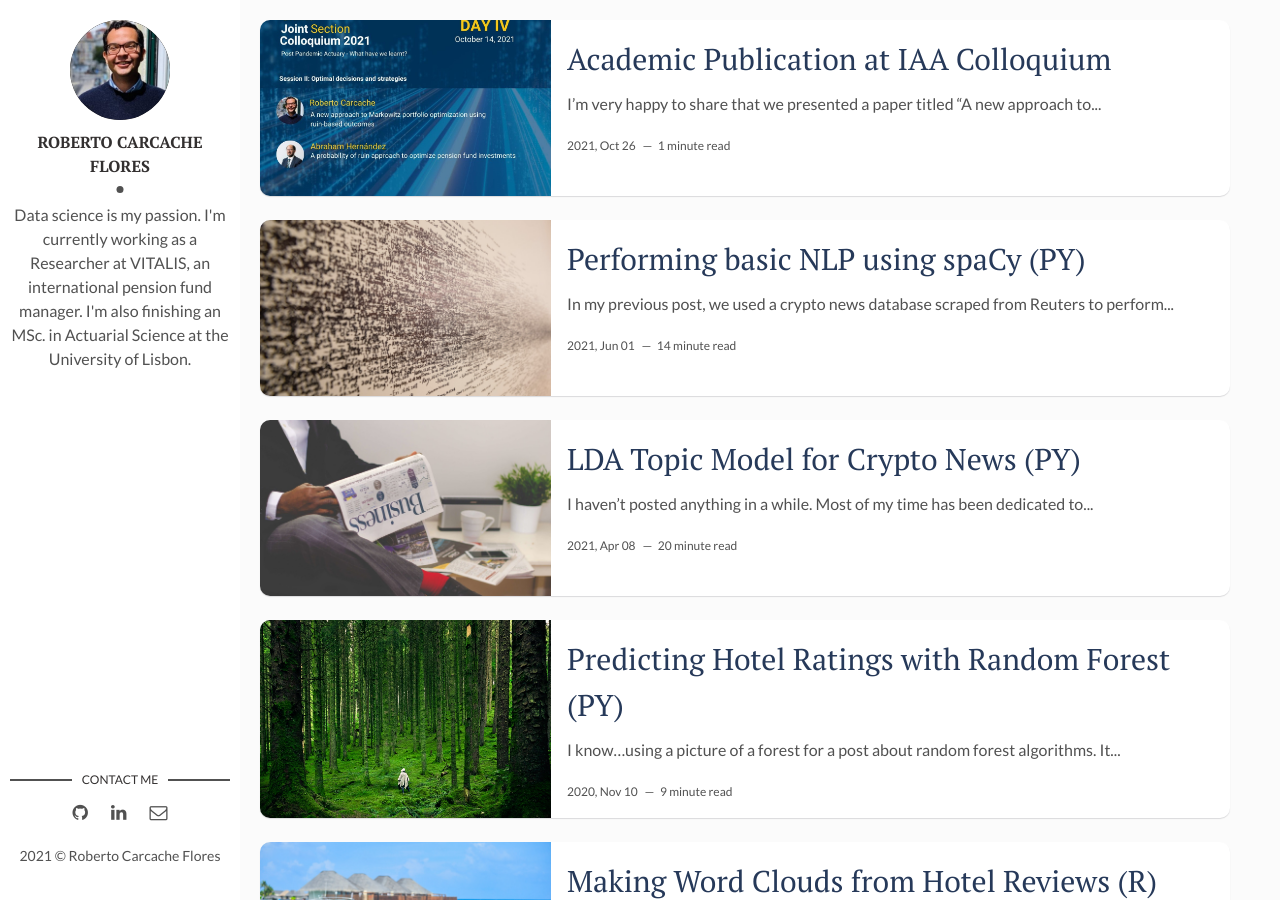
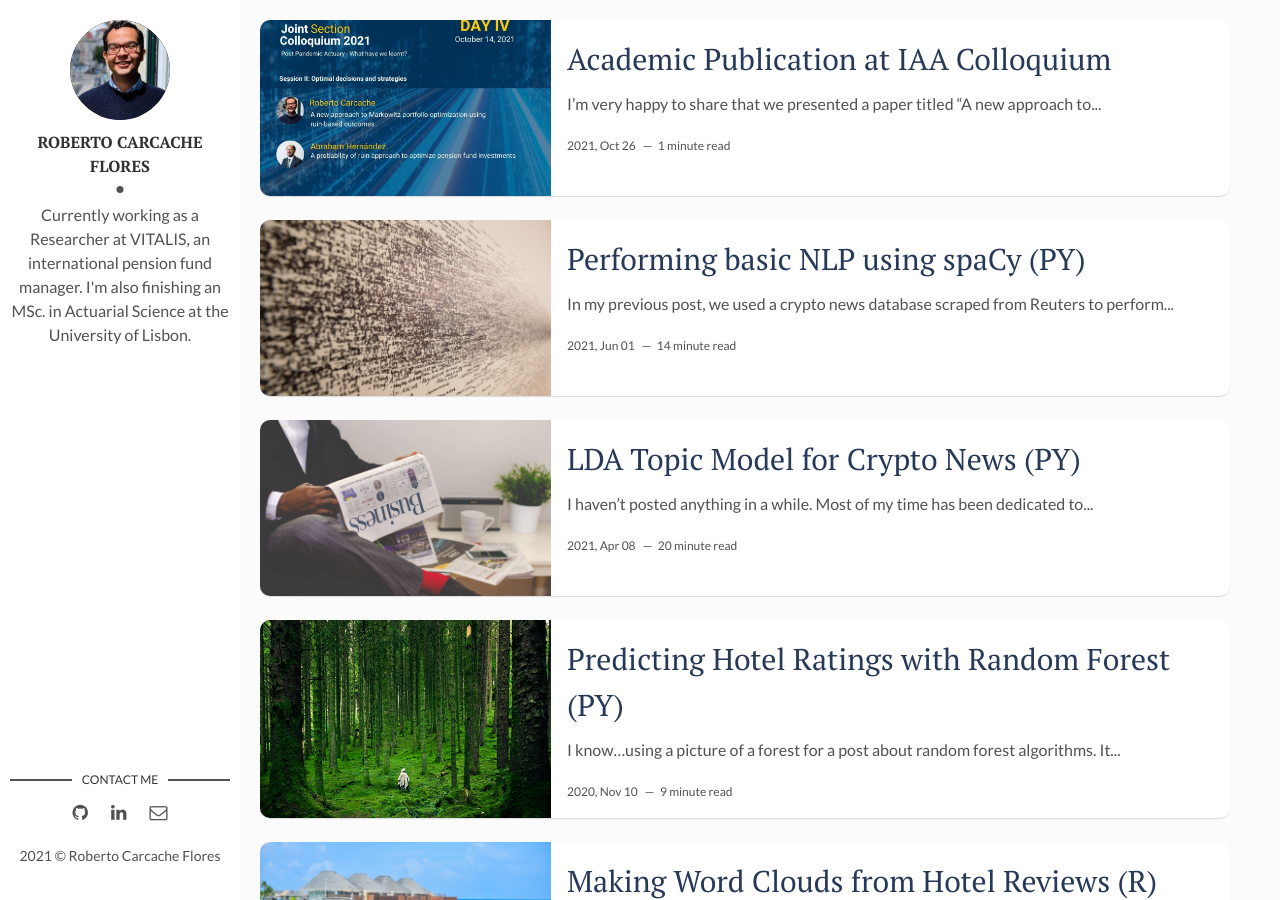
Before and after one commit to rcarcacheflores/Research, a Jekyll site: the page built from index.html, in a window 1280 px wide and 900 px high. Built offline with Jekyll 4.4.1, drawn with Linux system fonts in a browser that asks for light colours; the list of posts is cut into pages by our own code.

Commit message:
Update _config.yml

```diff
--- a/_config.yml
+++ b/_config.yml
@@ -9,7 +9,7 @@
 # Author Settings
 author: Roberto Carcache Flores # add your name
 author-img: rcf.jpg # add your photo
-about-author: Data science is my passion. I'm currently working as a Researcher at VITALIS, an international pension fund manager. I'm also finishing an MSc. in Actuarial Science at the University of Lisbon.
+about-author: Currently working as a Researcher at VITALIS, an international pension fund manager. I'm also finishing an MSc. in Actuarial Science at the University of Lisbon.
 social-github: rcarcacheflores
 social-linkedin: roberto-carcache-flores-05b5711a6/
 social-email: rcarcacheflores@outlook.com
```
